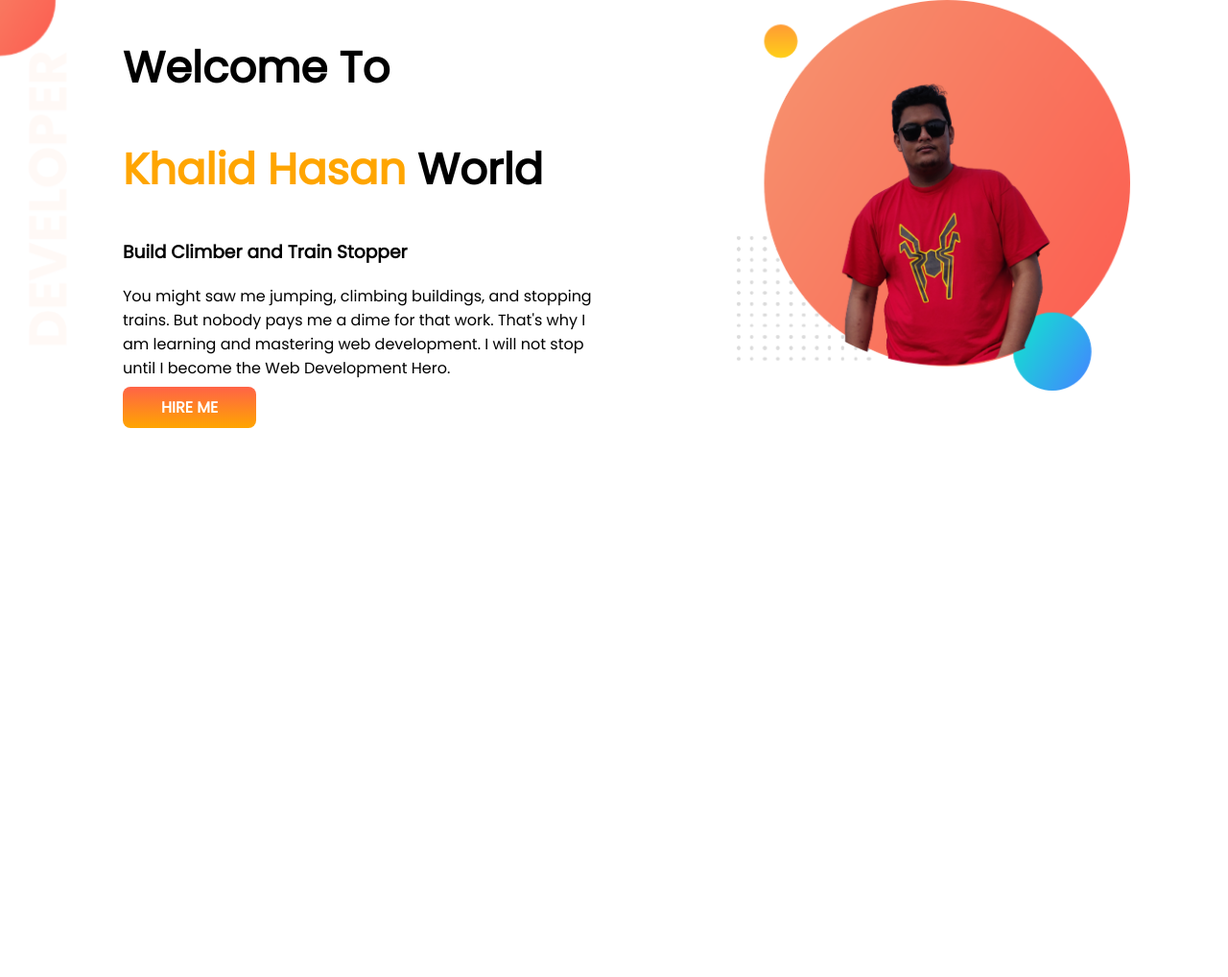
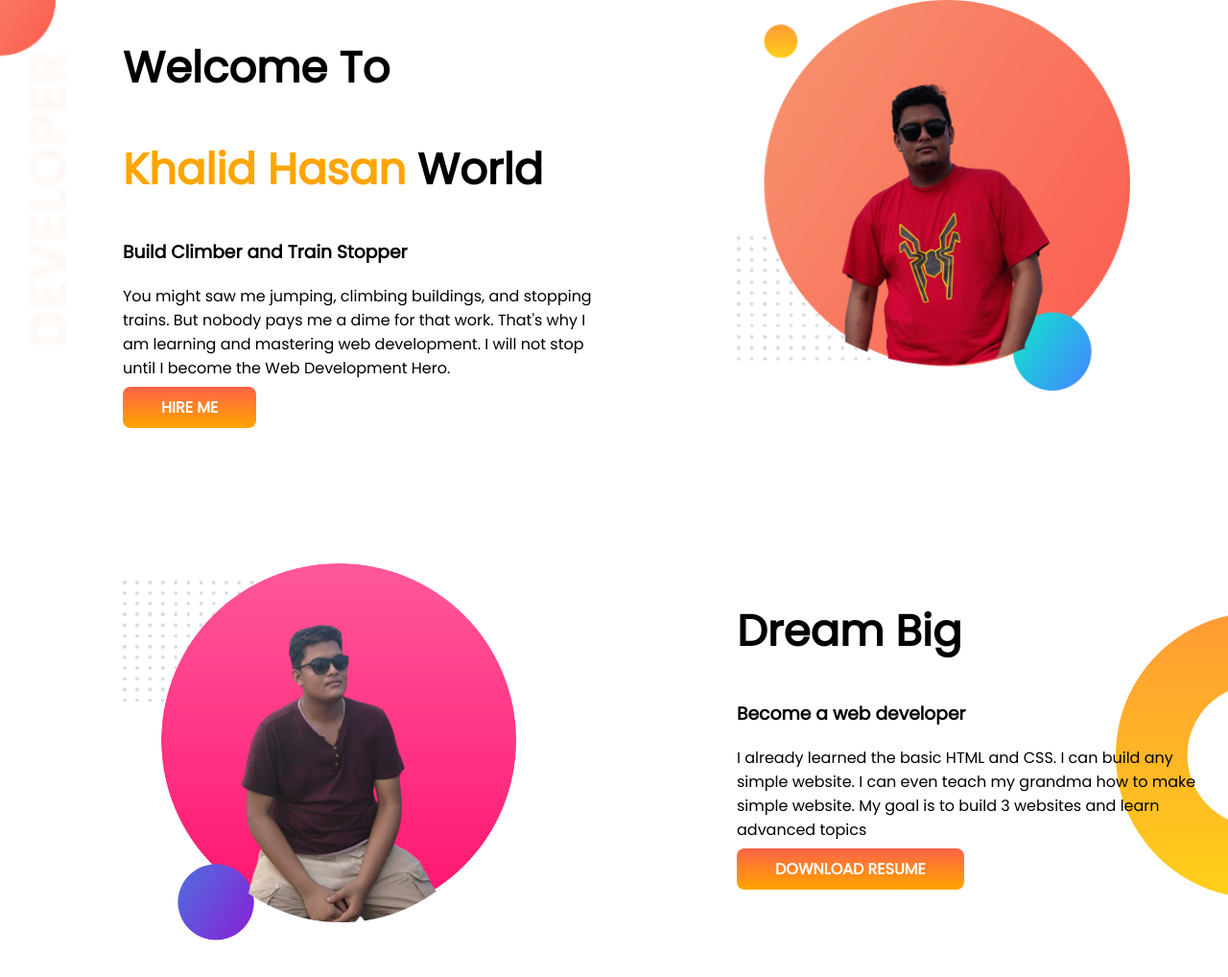
Before and after one commit to Khalid-Hasan96/developer-portfolio, a plain HTML site: page index.html in a window 1280 px wide. Shown: the whole page at 96% size. Before the commit the page ends 800 px from the top, so only its background shows below. Drawn offline with Linux system fonts and the light colour scheme.

Commit message:
middle done

```diff
--- a/index.html
+++ b/index.html
@@ -27,6 +27,22 @@
             <img src="image/my pic-1.png" alt="Khalid">
         </div>
     </section>
+
+    <section class="mid-background">
+        <div class="half-width">
+            <img src="image/my pic-2.png" alt="Khalid">
+        </div>
+        <div class="half-width">
+            <h1>Dream Big</h1>
+            <h3>Become a web developer</h3>
+            <p>I already learned the basic HTML and CSS. I can build any simple website. I can even teach my grandma how
+                to make simple website. My goal is to build 3 websites and learn advanced topics
+
+            </p>
+            <a class="link-button" href="#">DOWNLOAD RESUME</a>
+        </div>
+
+    </section>
 </body>
 
 </html>
--- a/style.css
+++ b/style.css
@@ -10,6 +10,7 @@ h1{
 }
 section{
     display:flex;
+    margin-bottom: 150px;
 }
 .half-width{
     width:50%;
@@ -31,3 +32,10 @@ section{
     background-image: url(image/top-banner.png);
     background-repeat: no-repeat;
 }
+
+.mid-background{
+    background-image: url(image/dream-bg.png);
+    background-repeat: no-repeat;
+    background-position: right;
+
+}
```
